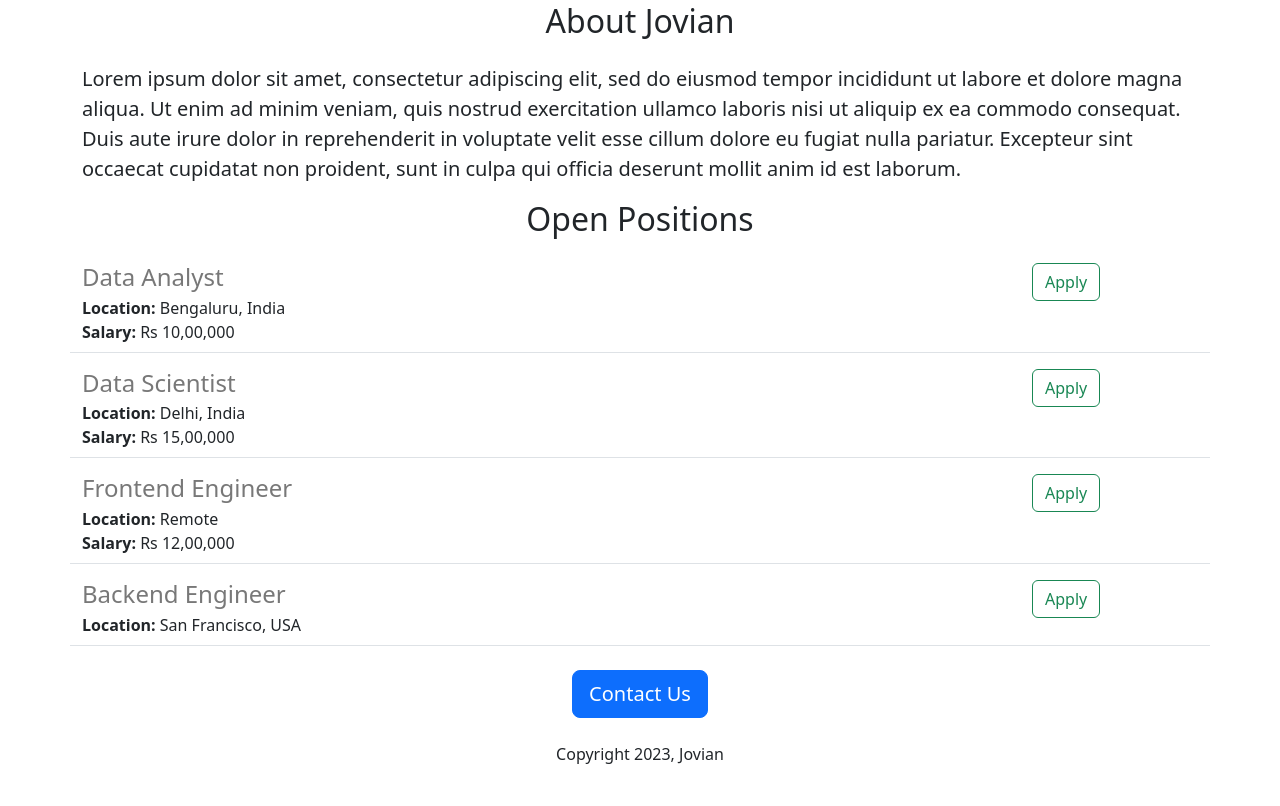
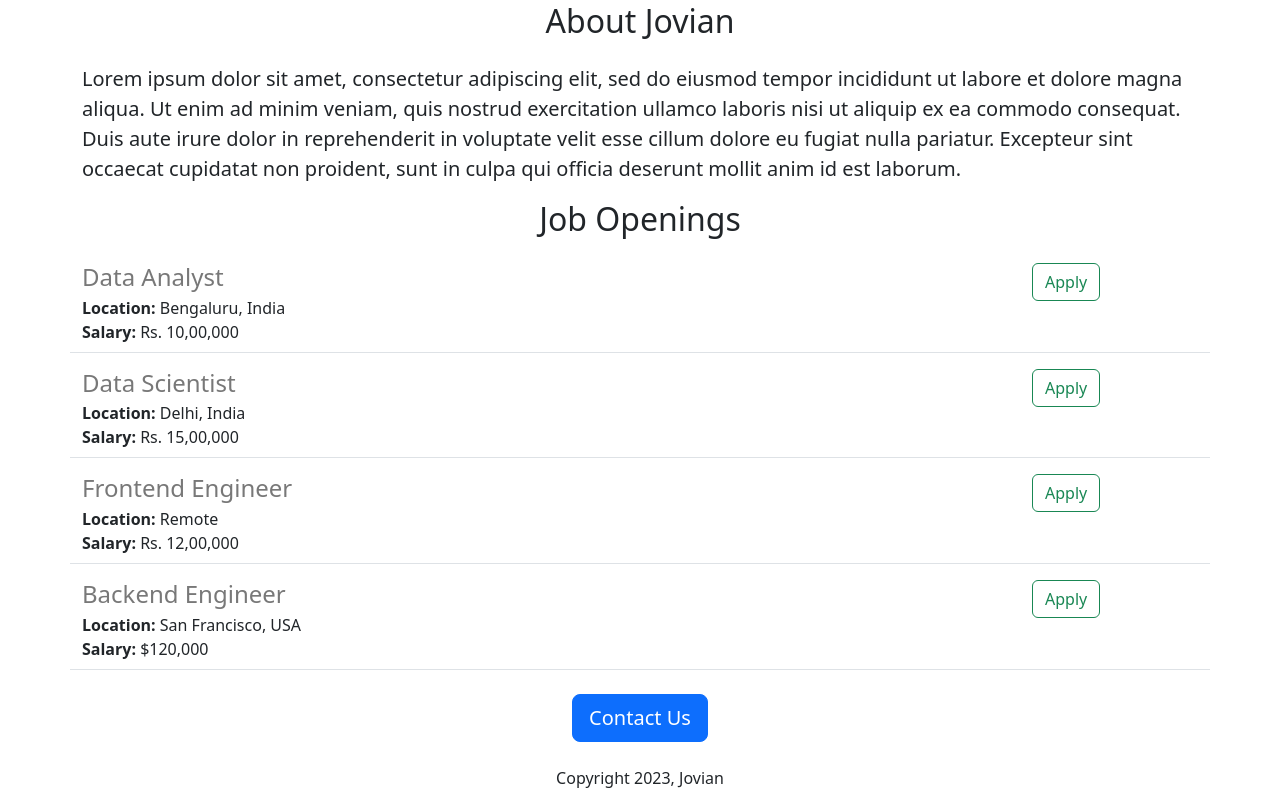
Before and after one commit to sabyasachi073/jovian-careers-website-v2, a Flask app: page / in a window 1280 px wide. Shown: the part 446-1252 px from the top of the page. Before the commit the page ends 1210 px from the top, so only its background shows below. Run offline with Flask 2, Linux system fonts and the light colour scheme.

Commit message:
Made some changes

```diff
--- a/app.py
+++ b/app.py
@@ -8,21 +8,22 @@
   'id': 1,
   'title': 'Data Analyst',
   'location': 'Bengaluru, India',
-  'salary': 'Rs 10,00,000'
+  'salary': 'Rs. 10,00,000'
 }, {
   'id': 2,
   'title': 'Data Scientist',
   'location': 'Delhi, India',
-  'salary': 'Rs 15,00,000'
+  'salary': 'Rs. 15,00,000'
 }, {
   'id': 3,
   'title': 'Frontend Engineer',
   'location': 'Remote',
-  'salary': 'Rs 12,00,000'
+  'salary': 'Rs. 12,00,000'
 }, {
   'id': 4,
   'title': 'Backend Engineer',
   'location': 'San Francisco, USA',
+  'salary': '$120,000'
 }]
 
 
@@ -62,3 +63,15 @@
 "gunicorn" is a production server for Python.
 Whenever we want to put any Flask applicaion into production, we need to use "gunicorn" library.
 '''
+'''
+Build command in Render:
+command>> pip intstall -r requirements.txt
+
+"-r requirements.txt" instructs pip to install all the libraries which in present in each line of the "requirements.txt" file.
+
+Start command in Render:
+command>> gunicorn file_to_be_executed:x
+[Here, x is the name of the actua; variable which contains the Flask application that we want to run. Here x is app.
+We are talking about this 'app' variable -> "app = Flask(__name__)"]
+For this project command>> gunicorn app:app
+'''
--- a/templates/home.html
+++ b/templates/home.html
@@ -21,7 +21,7 @@
       <img id="banner" class="img-fluid" src="https://jovian-careers-website.sabyasachisark4.repl.co/static/banner.jpg"/>
       <h2 class="text-center mt-2 mb-4">About {{company_name}}</h2>
       <p class="lead">Lorem ipsum dolor sit amet, consectetur adipiscing elit, sed do eiusmod tempor incididunt ut labore et dolore magna aliqua. Ut enim ad minim veniam, quis nostrud exercitation ullamco laboris nisi ut aliquip ex ea commodo consequat. Duis aute irure dolor in reprehenderit in voluptate velit esse cillum dolore eu fugiat nulla pariatur. Excepteur sint occaecat cupidatat non proident, sunt in culpa qui officia deserunt mollit anim id est laborum.</p>
-      <h2 class="text-center mt-2 mb-4">Open Positions</h2>
+      <h2 class="text-center mt-2 mb-4">Job Openings</h2>
       <div>
         {% for job in jobs %}
           {% include 'jobitem.html' %}
```
